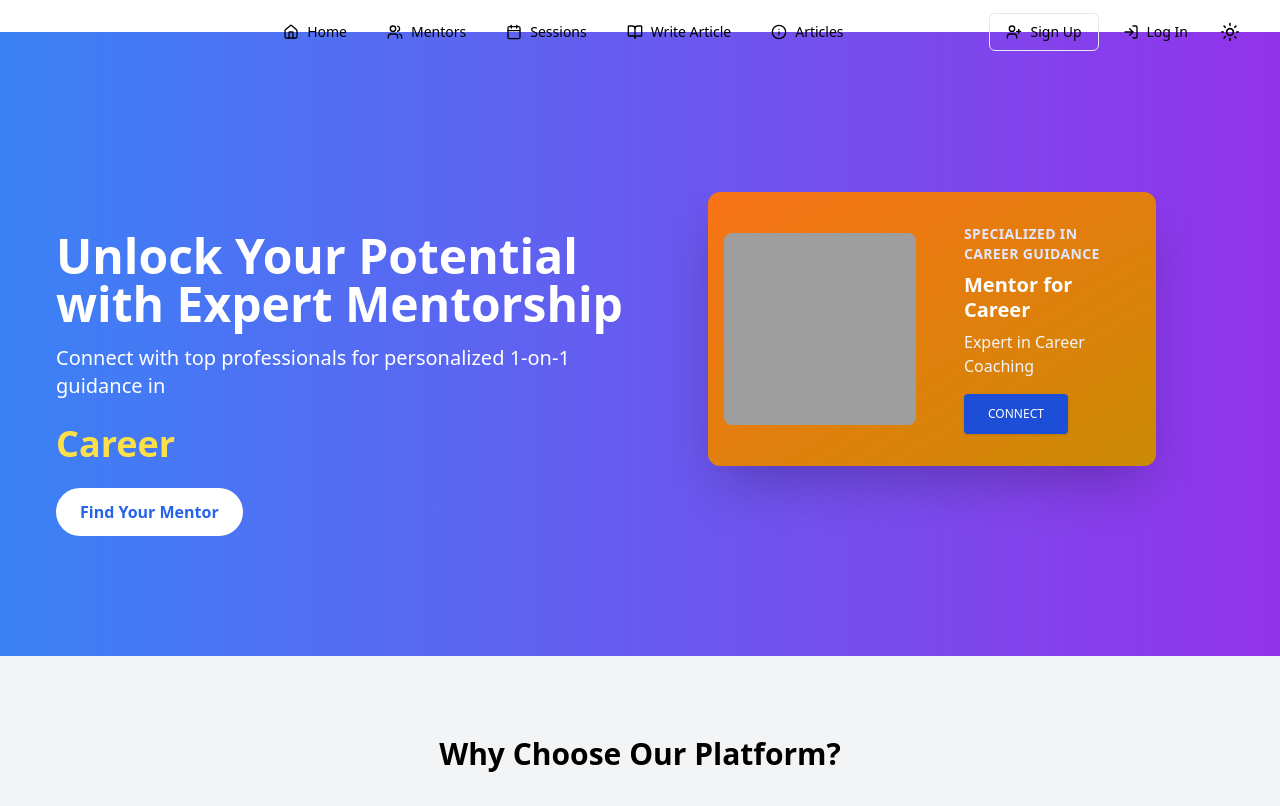
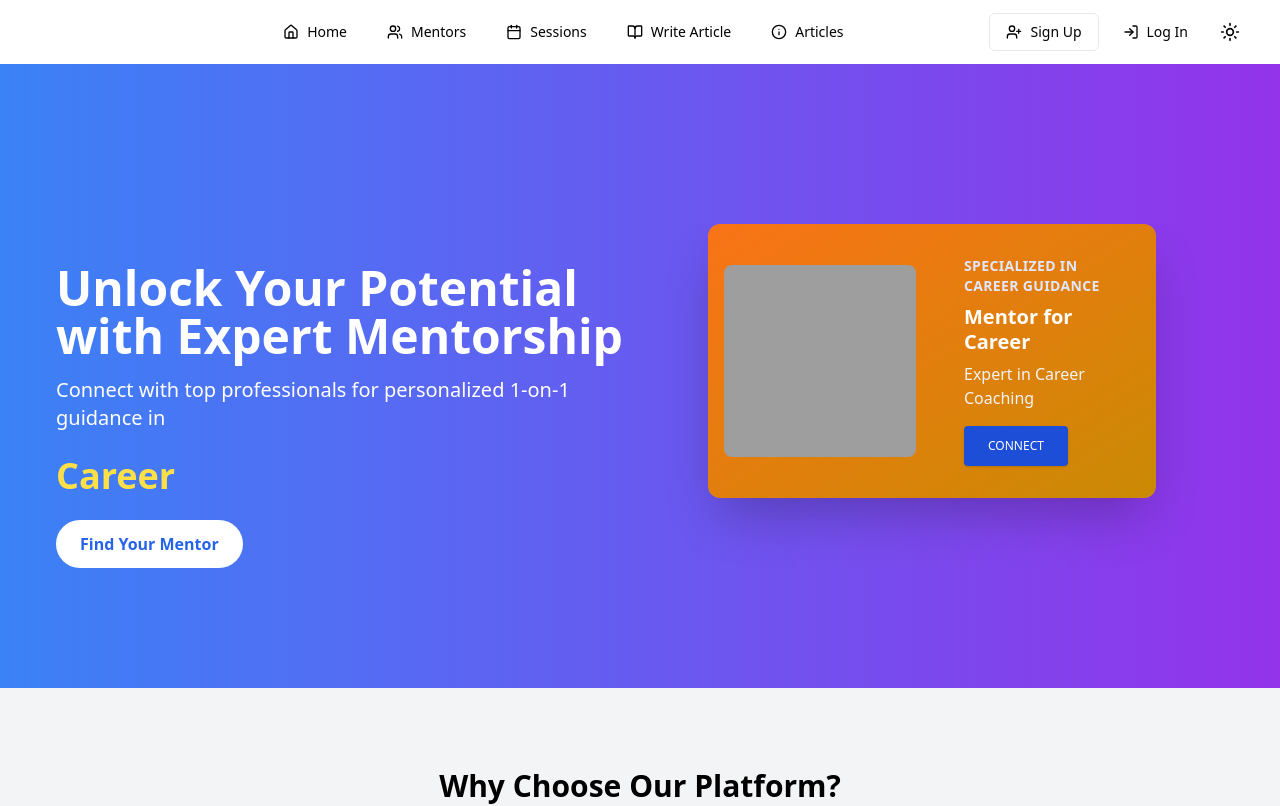
Before and after one commit to KshKnsl/GuruGram, a React (Vite) app in the folder client/: page / in a window 1280 px wide. Shown: the top 806 px of the page. Built offline with nearby package versions, Linux system fonts and the light colour scheme; grey boxes are pictures that could not be loaded.

Commit message:
Your commit message here

```diff
--- a/client/package.json
+++ b/client/package.json
@@ -13,17 +13,19 @@
     "@heroicons/react": "^2.2.0",
     "@react-oauth/google": "^0.12.1",
     "@vercel/analytics": "^1.4.1",
+    "@zoom/meetingsdk": "^3.11.0",
     "axios": "^1.7.9",
     "cors": "^2.8.5",
     "framer-motion": "^11.18.1",
+    "icons": "^1.0.0",
     "lucide-react": "^0.473.0",
     "react": "^18.3.1",
     "react-bootstrap": "^2.10.7",
     "react-dom": "^18.3.1",
+    "react-icons": "^5.4.0",
     "react-router-dom": "^7.1.3",
     "react-toastify": "^11.0.3",
-    "socket.io-client": "^4.8.1",
-    "@zoom/meetingsdk": "^3.11.0"
+    "socket.io-client": "^4.8.1"
   },
   "devDependencies": {
     "@eslint/js": "^9.17.0",
--- a/client/src/App.tsx
+++ b/client/src/App.tsx
@@ -1,33 +1,47 @@
 import { Route, Routes } from 'react-router-dom'
 import { useState, useEffect } from 'react'
-import Article from './Pages/Articles/[id].tsx'
-import ArticlesPage from './Pages/Articles'
-import ArticleEditor from './components/Articles/ArticleEditor'
-import MenteeProfile from './components/ProfileComponents/mentee.tsx'
-import MentorProfile from './components/ProfileComponents/mentor.tsx'
 import { ThemeProvider } from './context/ThemeContext'
-import Navbar from './components/Header'
+import { AuthProvider } from './context/AuthContext'
+
+// Layout Components
+import Header from './components/Header'
 import Footer from './components/Footer'
+
+// Page Components
 import Home from './Pages/LandingPage/Home'
 import Login from './Pages/Login'
 import Signup from './Pages/Signup'
 import NotFound from './Pages/NotFound'
 import Call from './components/Call/Call'
-import './App.css'
 
+// Article Related Components
+import Article from './Pages/Articles/[id]'
+import ArticlesPage from './Pages/Articles'
+import ArticleEditor from './components/Articles/ArticleEditor'
+
+// Profile Components
+import MenteeProfile from './components/ProfileComponents/mentee'
+import MentorProfile from './components/ProfileComponents/mentor'
+
+// Types
 interface ArticleType {
-  id: string;
-  title: string;
-  content: string;
-  excerpt: string;
-  author: string;
-  date: string;
-  commentCount: number;
-  likes: number;
-  comments: { id: string; author: string; content: string; date: string }[];
+  id: string
+  title: string
+  content: string
+  excerpt: string
+  author: string
+  date: string
+  commentCount: number
+  likes: number
+  comments: {
+    id: string
+    author: string
+    content: string
+    date: string
+  }[]
 }
 
-function App() {
+export default function App() {
   const [themeMode, setThemeMode] = useState('light')
   const [articles, setArticles] = useState<ArticleType[]>([
     {
@@ -74,19 +88,18 @@ function App() {
       likes: 12,
       comments: [],
     },
-  ]);
+  ])
 
-  const darkTheme = () => {
-    setThemeMode('dark')
-  }
-  const lightTheme = () => {
-    setThemeMode('light')
-  }
+  // Theme handlers
+  const darkTheme = () => setThemeMode('dark')
+  const lightTheme = () => setThemeMode('light')
+
   useEffect(() => {
-    document.querySelector('html')?.classList.remove('dark','light')
+    document.querySelector('html')?.classList.remove('dark', 'light')
     document.querySelector('html')?.classList.add(themeMode)
   }, [themeMode])
 
+  // Article handlers
   const handleNewArticle = (article: { title: string; content: string }) => {
     const newArticle: ArticleType = {
       id: String(articles.length + 1),
@@ -97,41 +110,58 @@ function App() {
       commentCount: 0,
       likes: 0,
       comments: [],
-    };
-    setArticles([...articles, newArticle]);
-    // Redirect to the articles list page after submission
-    window.location.href = '/articles';
-  };
+    }
+    setArticles([...articles, newArticle])
+  }
 
   const handleLike = (id: string) => {
-    setArticles(prevArticles =>
-      prevArticles.map(article =>
+    setArticles((prevArticles) =>
+      prevArticles.map((article) =>
         article.id === id ? { ...article, likes: article.likes + 1 } : article
       )
-    );
-  };
+    )
+  }
 
   return (
+    <AuthProvider>
       <ThemeProvider value={{ themeMode, darkTheme, lightTheme }}>
-    <div className='h-full w-full dark:bg-gray-900 mt-8'>
-      <Navbar />
-      <div className='px-auto'>
+        <div className="min-h-screen flex flex-col bg-background dark:bg-gray-900">
+          <Header />
+          <main className="flex-grow pt-16">
             <Routes>
+              {/* Main Routes */}
               <Route path="/" element={<Home />} />
-          <Route path="login" element={<Login />} />
-          <Route path="signup" element={<Signup />} />
-          <Route path="profile" element={<MenteeProfile />} />
-          <Route path="profilementor" element={<MentorProfile />} />
-          <Route path="call" element={<Call />} />
-          <Route path="articles/new" element={<ArticleEditor onSubmit={handleNewArticle} />} />
-          <Route path="articles/:id" element={<Article articles={articles} />} />
-          <Route path="articles" element={<ArticlesPage articles={articles} onLike={handleLike} />} />
+              <Route path="/login" element={<Login />} />
+              <Route path="/signup" element={<Signup />} />
+
+              {/* Profile Routes */}
+              <Route path="/profile" element={<MenteeProfile />} />
+              <Route path="/profile/mentor" element={<MentorProfile />} />
+
+              {/* Feature Routes */}
+              <Route path="/call" element={<Call />} />
+
+              {/* Article Routes */}
+              <Route
+                path="/articles/new"
+                element={<ArticleEditor onSubmit={handleNewArticle} />}
+              />
+              <Route
+                path="/articles/:id"
+                element={<Article articles={articles} />}
+              />
+              <Route
+                path="/articles"
+                element={<ArticlesPage articles={articles} onLike={handleLike} />}
+              />
+
+              {/* 404 Route */}
               <Route path="*" element={<NotFound />} />
             </Routes>
-      </div>
+          </main>
           <Footer />
         </div>
       </ThemeProvider>
-);
+    </AuthProvider>
+  )
 }
-export default App
```
Also changed, not shown: 2 other files (tests, documents, lock files or other folders). Lines whose indentation alone changed are shown as unchanged.
